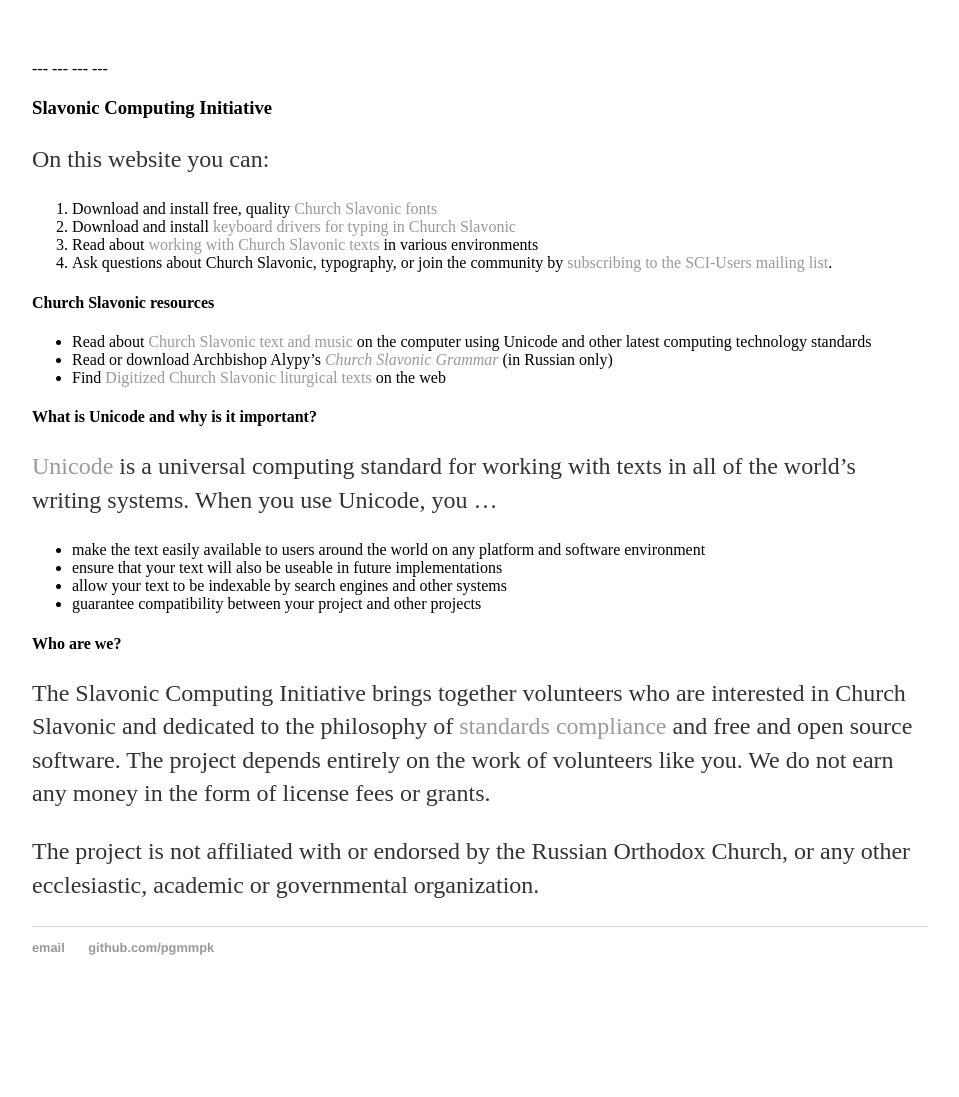
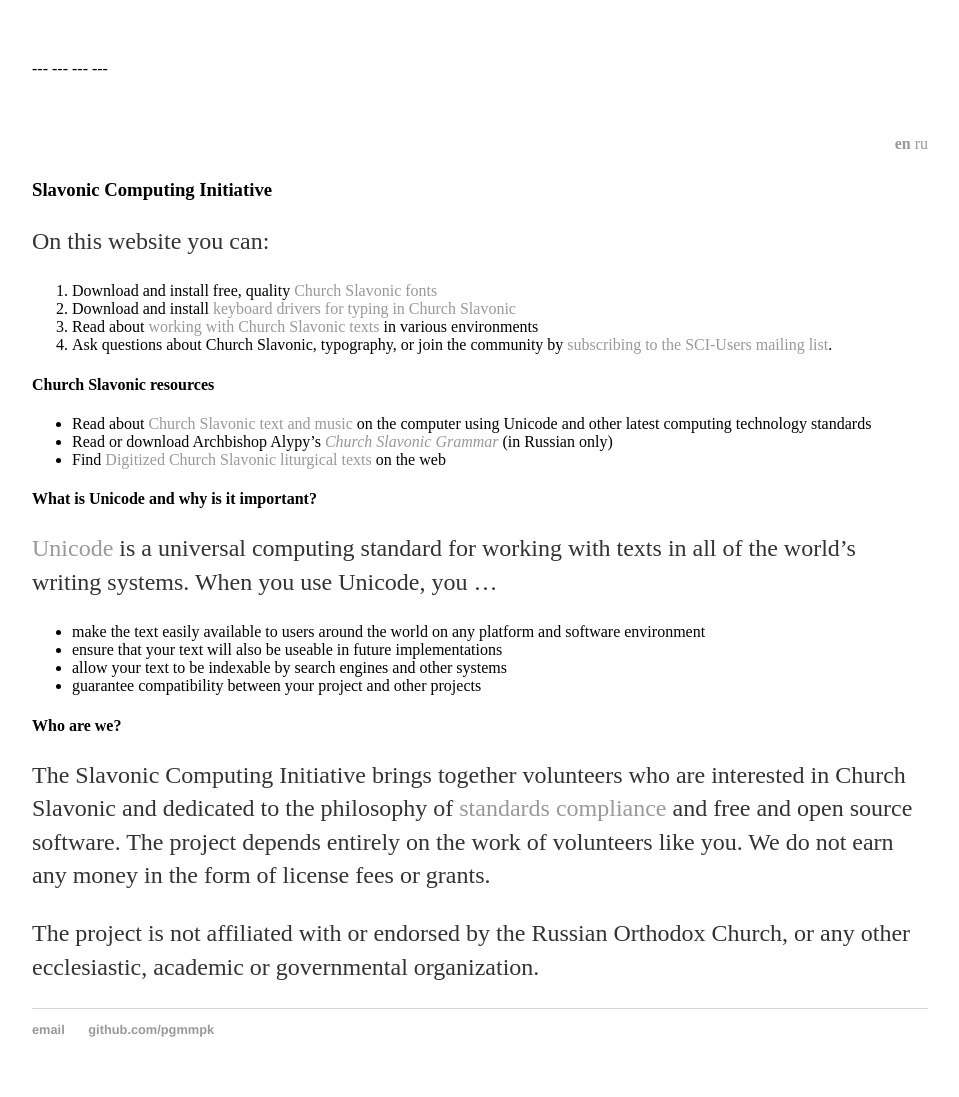
Before and after one commit to slavonic/slavonic.github.io, a Jekyll site: the page built from index.md, in a window 1280 px wide. Shown: the whole page, without its empty margins (160-1119 px from the left). Built offline with Jekyll 4.4.1, drawn with Linux system fonts in a browser that asks for light colours; before the commit the page ends 1015 px from its top, so only the background shows below that.

Commit message:
Update header.html

```diff
--- a/_includes/header.html
+++ b/_includes/header.html
@@ -1,4 +1,17 @@
 ---
 ---
 <nav>
+  <ul>
+    <li><a href="/">{{ site.t.home[page.lang] }}</a></li>
+    <li><a href="/about">{{ site.t.about[page.lang] }}</a></li>
+    <li><a href="/software">{{ site.t.software[page.lang] }}</a></li>
+    <li><a href="/blog">{{ site.t.blog[page.lang] }}</a></li>
+  </ul>
 </nav>
+<div class="lang-selector" style="text-align: right; line-height: 2em">
+  {% assign posts=site.posts | where:"ref", page.ref | sort: 'lang' %}
+  {% for post in posts %} <a href="{{ post.url | prepend: site.baseurl }}" class="{{ post.lang }}">{{ post.lang }}</a> {% endfor %}
+
+  {% assign pages=site.pages | where:"ref", page.ref | sort: 'lang' %}
+  {% for page in pages %} <a href="{{ page.url | prepend: site.baseurl }}" class="{{ page.lang }}">{{ page.lang }}</a> {% endfor %}
+</div>
```
